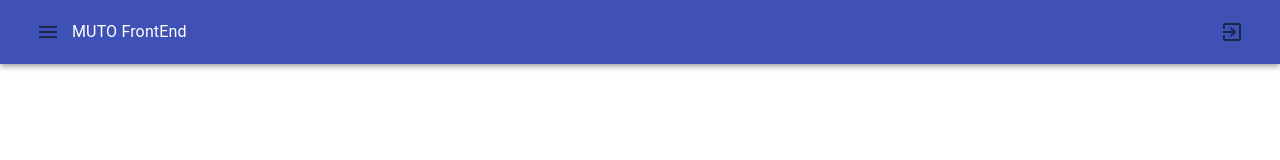
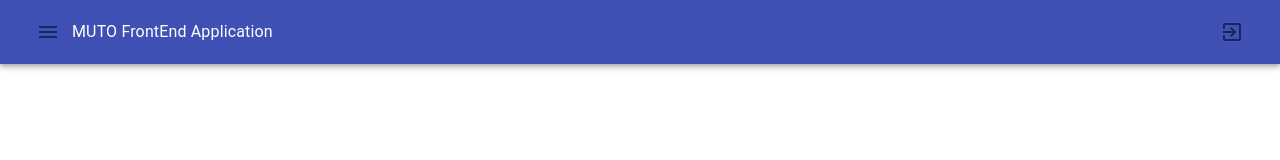
Before and after one commit to serum-390/soen390-team16-godzilla, a React (Create React App) app in the folder src/main/app/: page / in a window 1280 px wide. Shown: the top 160 px of the page. Built offline with nearby package versions, Linux system fonts and the light colour scheme.

Commit message:
Little change to title

```diff
--- a/src/main/app/src/components/NavBar.js
+++ b/src/main/app/src/components/NavBar.js
@@ -21,7 +21,7 @@ function NavBar() {
                     <MenuIcon />
                 </IconButton>
                 <Typography style = {{flexGrow : 1}}>
-                    MUTO FrontEnd
+                    MUTO FrontEnd Application
                 </Typography>
                 <IconButton>
                     <ExitToAppIcon />
--- a/src/main/app/src/index.js
+++ b/src/main/app/src/index.js
@@ -1,8 +1,8 @@
 import React from 'react';
 import ReactDOM from 'react-dom';
 import './index.css';
+import Home from './pages/Home';
 import reportWebVitals from './reportWebVitals';
-import Home from './pages/Home';
 
 ReactDOM.render(
   <React.StrictMode>
```
